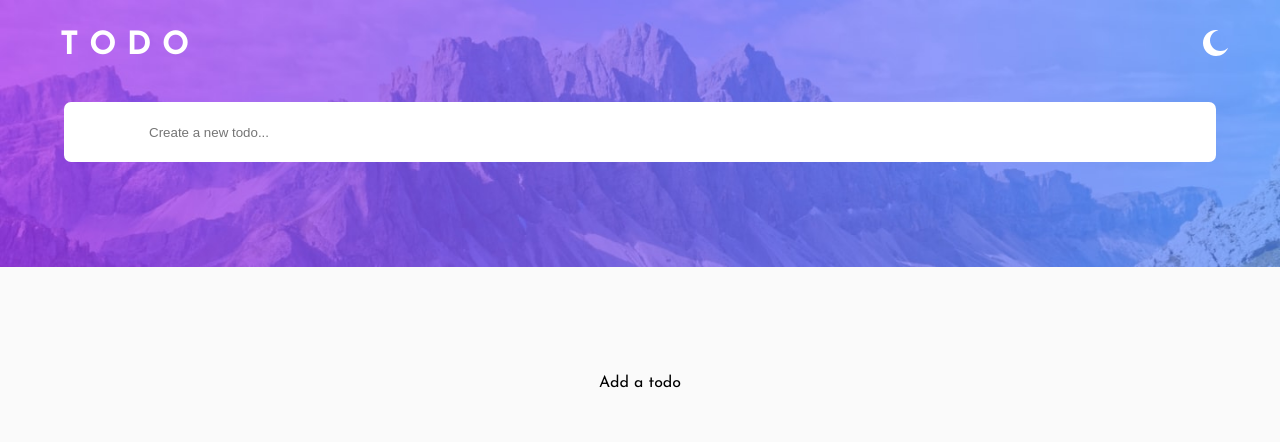
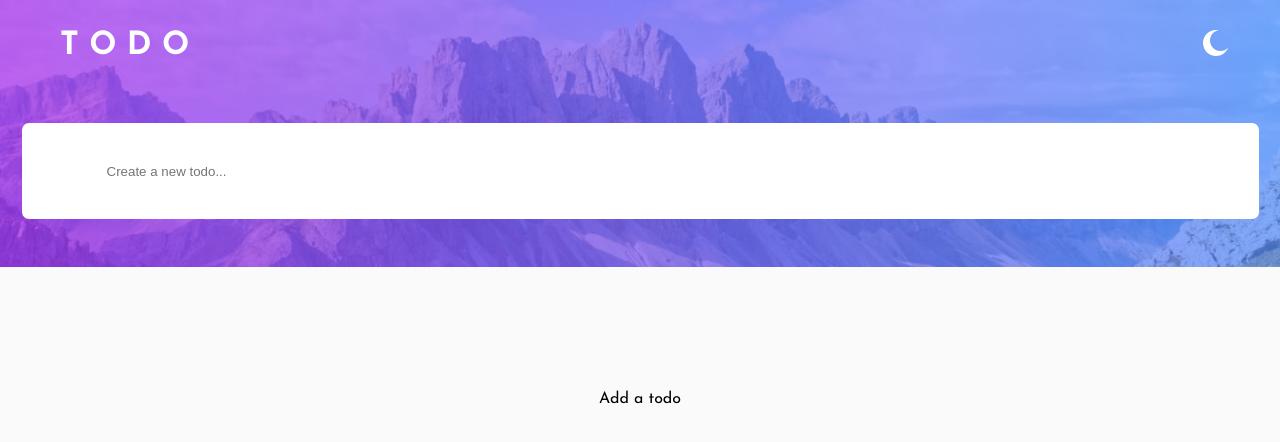
Before and after one commit to odueme/My-Todo, a React (Create React App) app: page / in a window 1280 px wide. Shown: the top 442 px of the page. Built offline with nearby package versions, Linux system fonts and the light colour scheme.

Commit message:
More changes to app

```diff
--- a/src/App.css
+++ b/src/App.css
@@ -1,17 +1,13 @@
-*{
-  padding: 0;
-  margin: 0;
-  box-sizing: border-box;
-
-}
 
 body{
-
+    padding: 0;
+    margin: 0;
+    box-sizing: border-box;
   font-family: 'Josefin Sans', sans-serif;
 }
 
 .App{
-  height: 100vh;
+  height: 200vh;
   background-size: cover;
 }
 
```
